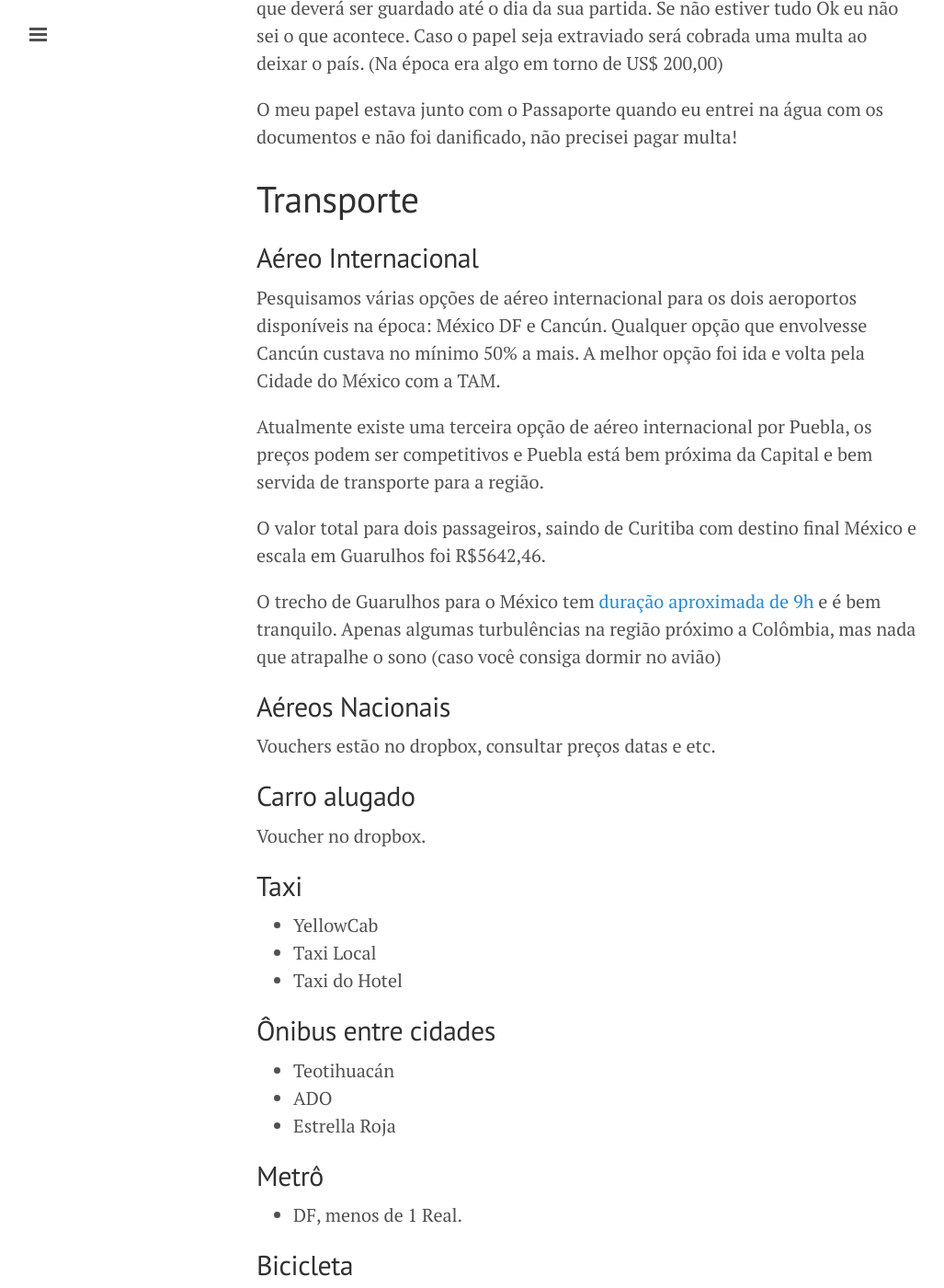
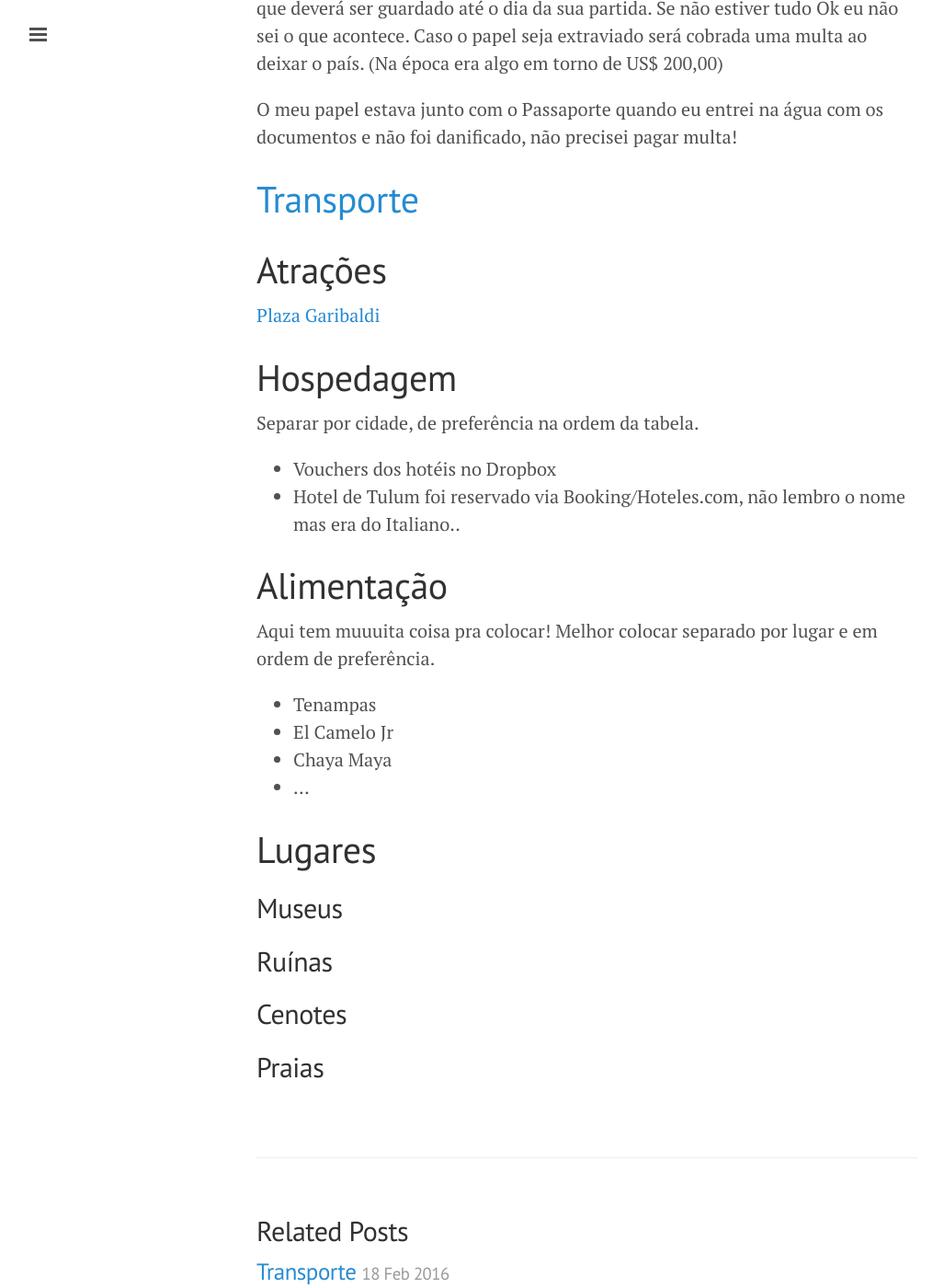
Before and after one commit to MikhailKoslowski/MikhailKoslowski.github.io, a Jekyll site: the page built from _posts/2016-02-18-viagem-mex.markdown, in a window 1280 px wide and 1400 px high, scrolled down 3598 px. Shown: the whole window at 92% size, without its empty margins (1-1028 px from the left). Built offline with Jekyll 4.4.1, drawn with Linux system fonts in a browser that asks for light colours; some of the changed text lies outside the part shown.

Commit message:
Post update: Viagem México

```diff
--- a/_posts/2016-02-18-viagem-mex.markdown
+++ b/_posts/2016-02-18-viagem-mex.markdown
@@ -78,47 +78,11 @@ Caso o papel seja extraviado será cobrada uma multa ao deixar o país. (Na épo
 
 O meu papel estava junto com o Passaporte quando eu entrei na água com os documentos e não foi danificado, não precisei pagar multa!
 
-# Transporte
+# [Transporte](/2016/02/18/transporte.html)
 
-## Aéreo Internacional
+# Atrações
 
-Pesquisamos várias opções de aéreo internacional para os dois aeroportos disponíveis na época: México DF e Cancún.
-Qualquer opção que envolvesse Cancún custava no mínimo 50% a mais.
-A melhor opção foi ida e volta pela Cidade do México com a TAM.
-
-Atualmente existe uma terceira opção de aéreo internacional por Puebla, os preços podem ser competitivos e Puebla está bem próxima da Capital e bem servida de transporte para a região.
-
-O valor total para dois passageiros, saindo de Curitiba com destino final México e escala em Guarulhos foi R$5642,46.
-
-O trecho de Guarulhos para o México tem [duração aproximada de 9h](https://pt.flightaware.com/live/flight/TAM8112) e é bem tranquilo. Apenas algumas turbulências na região próximo a Colômbia, mas nada que atrapalhe o sono (caso você consiga dormir no avião)
-
-## Aéreos Nacionais
-
-Vouchers estão no dropbox, consultar preços datas e etc.
-
-## Carro alugado
-
-Voucher no dropbox.
-
-## Taxi
-
-- YellowCab
-- Taxi Local
-- Taxi do Hotel
-
-## Ônibus entre cidades
-
-- Teotihuacán
-- ADO
-- Estrella Roja
-
-## Metrô
-
-- DF, menos de 1 Real.
-
-## Bicicleta
-
-- Mérida, não lembro o preço da hora, mas era algo como 5 Reais.
+[Plaza Garibaldi](/2016/02/18/plaza-garibaldi.html)
 
 # Hospedagem
 
```
